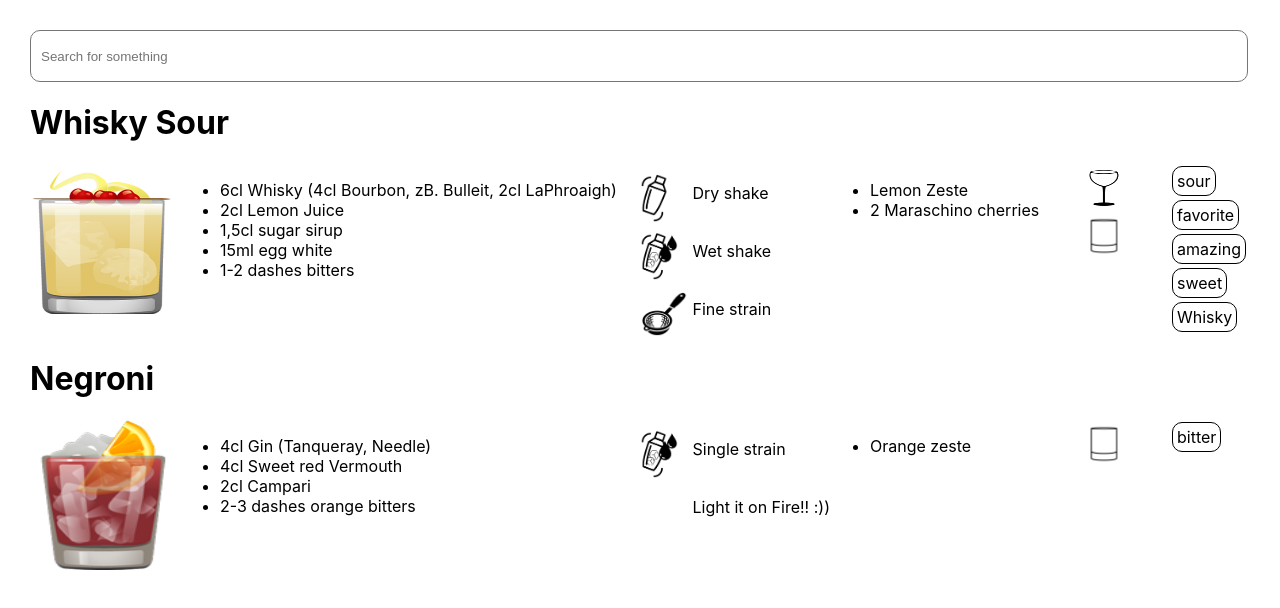
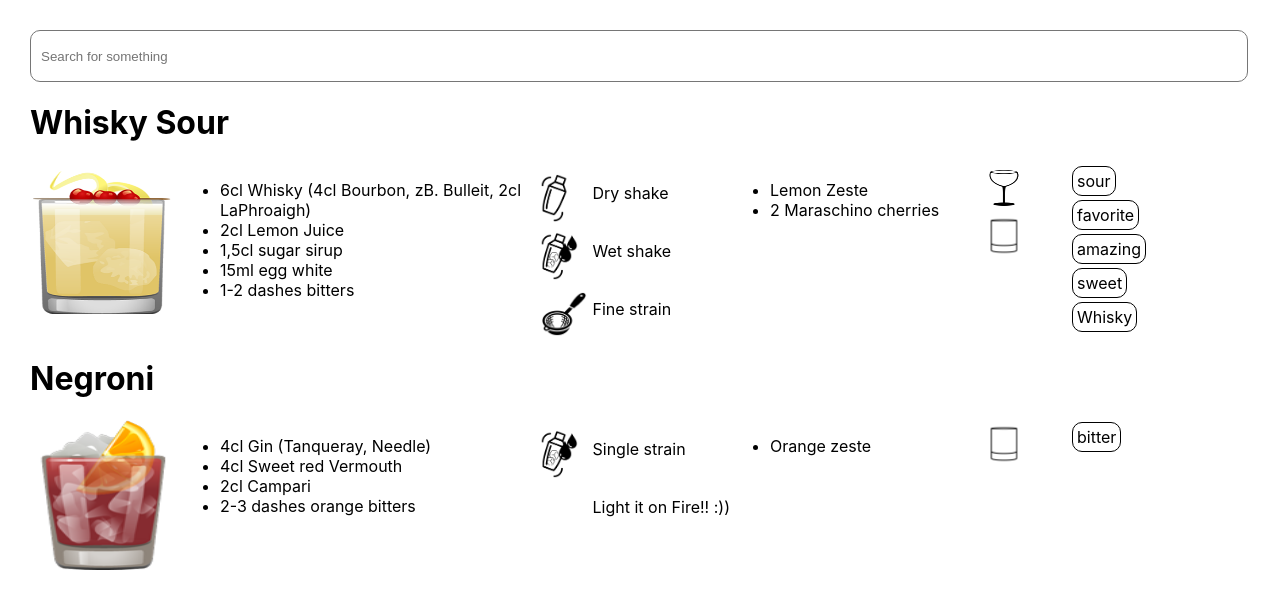
Before and after one commit to FlorianLiebhart/cocktails, a React (Create React App) app: page / in a window 1280 px wide. Shown: the top 608 px of the page. Built offline with nearby package versions, Linux system fonts and the light colour scheme.

Commit message:
adjust widths

```diff
--- a/src/components/CocktailList.tsx
+++ b/src/components/CocktailList.tsx
@@ -19,27 +19,27 @@ const CocktailListItem: React.FC<any> = ({cocktail}) =>
             alignItems: 'flex-start',
             textAlign: 'left'
         }}>
-            <div title="cocktail picture" style={{height: '150px', width:'150px'}}>
+            <div title="cocktail picture" style={{height: '150px', minWidth:'150px', maxWidth:'150px'}}>
                 <img src={cocktail.picture} alt={cocktail.name} style={{height: '150px', width:'150px'}}/>
             </div>
-            <div title="ingredients" style={{width: '450px'}}>
+            <div title="ingredients" style={{width: '350px', maxWidth: '350px'}}>
                 <ul>
                     {cocktail.ingredients.map((ingredient: any) => <li>
                         {ingredient}
                     </li>)}
                 </ul>
             </div>
-            <div title="preparation steps" style={{width: '200px'}}>
+            <div title="preparation steps" style={{width: '200px', minWidth: '160px', maxWidth: '200px'}}>
                 <PreparationStepList preparationSteps={cocktail.preparationSteps}/>
             </div>
-            <div title="garnishes" style={{width: '250px'}}>
+            <div title="garnishes" style={{width: '250px', maxWidth: '250px'}}>
                 <ul>
                     {cocktail.garnishes.map((ingredient: any) => <li>
                         {ingredient}
                     </li>)}
                 </ul>
             </div>
-            <div title="glasses" style={{width: '80px'}}>
+            <div title="glasses" style={{minWidth: '80px', maxWidth: '80px'}}>
                 <GlassList glasses={cocktail.glasses}/>
             </div>
             <div title="tags" style={{marginLeft: '10px'}}>
```
